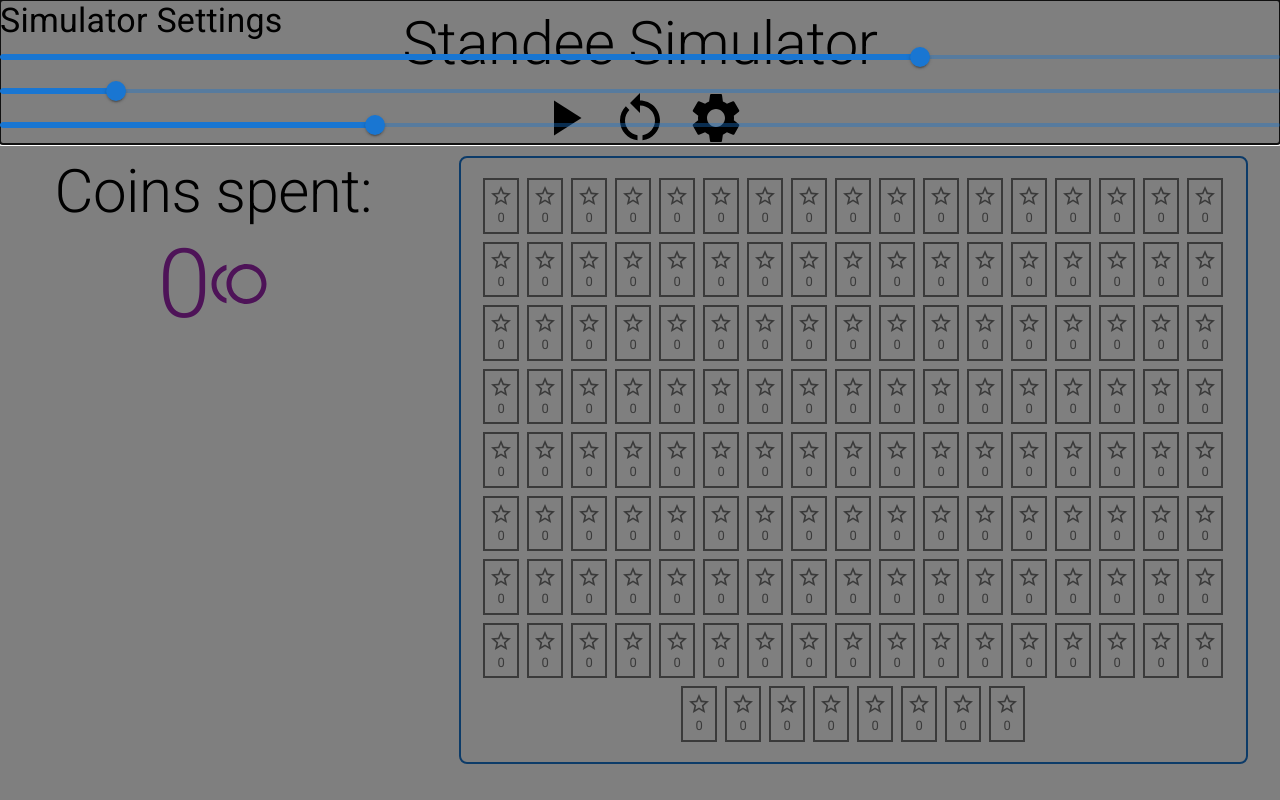
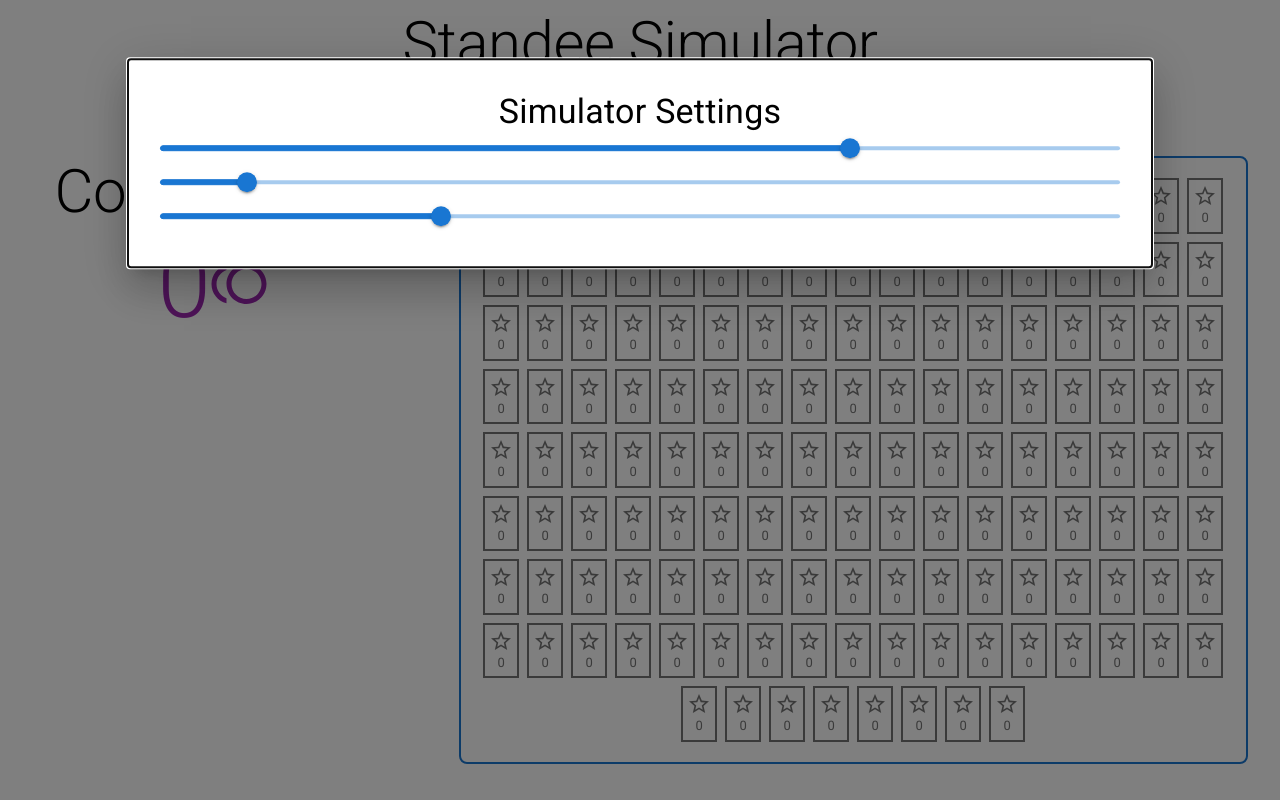
Before and after one commit to mmmaaatttttt/standee-simulator, a React (Vite) app: page / in a window 1280 px wide. Both pictures are taken after a click on the icon 716 px from the left and 118 px from the top of the page. Built offline with nearby package versions, Linux system fonts and the light colour scheme.

Commit message:
improve modal ui

```diff
--- a/src/containers/simulator-container/simulator-container.tsx
+++ b/src/containers/simulator-container/simulator-container.tsx
@@ -84,8 +84,23 @@ const SimulatorContainer = () => {
         onClose={closeModal}
         aria-labelledby="modal-modal-title"
       >
-        <Box>
-          <Typography variant="h4" id="modal-modal-title">
+        <Box
+          sx={{
+            position: "absolute" as "absolute",
+            top: "10%",
+            left: "50%",
+            transform: "translate(-50%, -10%)",
+            width: "75%",
+            bgcolor: "background.paper",
+            boxShadow: 24,
+            p: 4,
+          }}
+        >
+          <Typography
+            variant="h4"
+            id="modal-modal-title"
+            sx={{ textAlign: "center" }}
+          >
             Simulator Settings
           </Typography>
           <Slider
```
